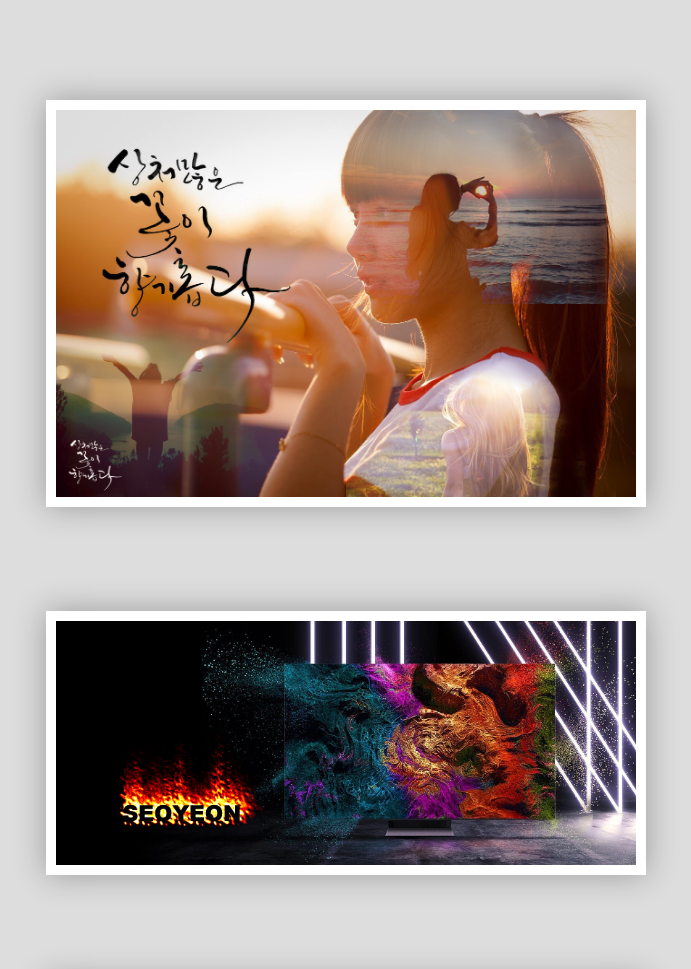
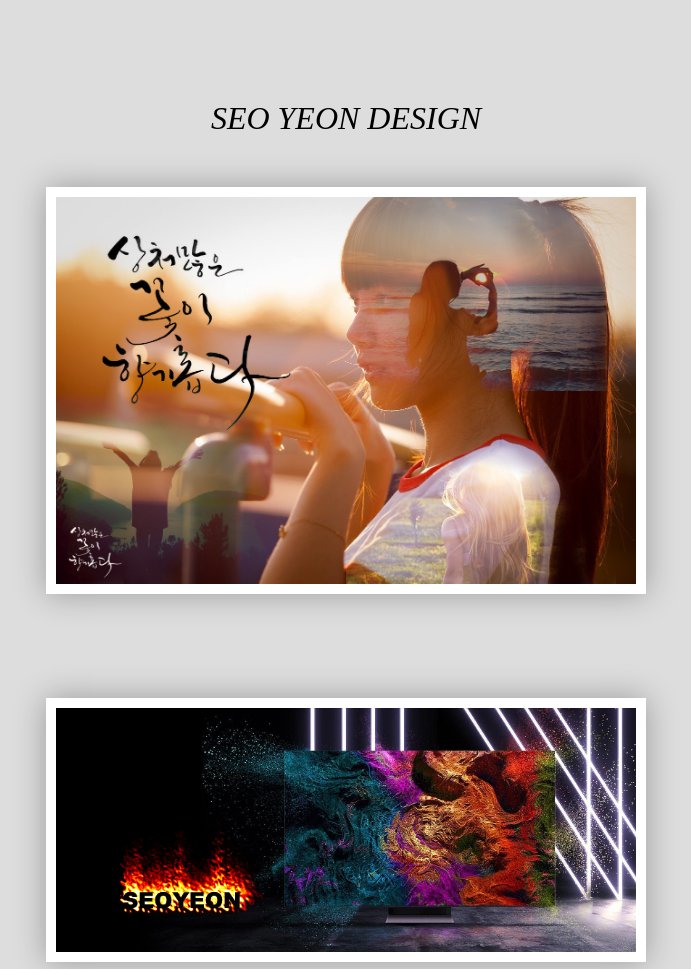
Before and after one commit to SeoYeon0000/graphicDesign, a plain HTML site: page index.html in a window 1280 px wide. Shown: the top 969 px of the page, without its empty margins (294-985 px from the left). Drawn offline with Linux system fonts and the light colour scheme.

Commit message:
Update index.html

```diff
--- a/index.html
+++ b/index.html
@@ -8,6 +8,9 @@
     <style>
         /* 초기화 - 마진,패딩 0 */
         /* 마진은 바깥여백, 패딩은 안쪽여백 */
+
+        @import url('https://fonts.googleapis.com/css2?family=Ubuntu:ital,wght@0,300;0,400;0,500;0,700;1,300;1,400;1,500;1,700&display=swap');
+
         *{
             margin: 0;
             padding: 0;
@@ -33,12 +36,22 @@
             box-sizing: border-box; /* 추가시 해당 사이즈가 기본 사이즈에 포함되도록 설정 */
 
         }
-    </style>
+        h1 {
+            .ubuntu-medium-italic
+            font-family: "Ubuntu", sans-serif;
+            font-weight: 500;
+            font-style: italic;
+            margin: 50px auto;
+            text-align: center;
+        };
+
+   </style>
 </head>
 
 <body>
     <!-- .pf enter -->
     <div class="pf">
+        <h1>SEO YEON DESIGN</h1>
         <!-- div>a>img -->
         <!-- # - 임시링크 -->
         <div><a href="#"><img src="./images/1.jpg" alt="1"></a></div>
@@ -52,6 +65,10 @@
         <div><a href="#"><img src="./images/8.jpg" alt="8"></a></div>
         <div><a href="#"><img src="./images/9.gif" alt="9"></a></div>
         <div><a href="#"><img src="./images/10.jpg" alt="10"></a></div>
+        <div><a href="#"><img src="./images/12.gif" alt="12"></a></div>
+        <div><a href="#"><img src="./images/13.jpg" alt="13"></a></div>
+        <div><a href="#"><img src="./images/14.jpg" alt="14"></a></div>
+        <div><a href="#"><img src="./images/15.jpg" alt="15"></a></div>
     </div>
 </body>
 
```
